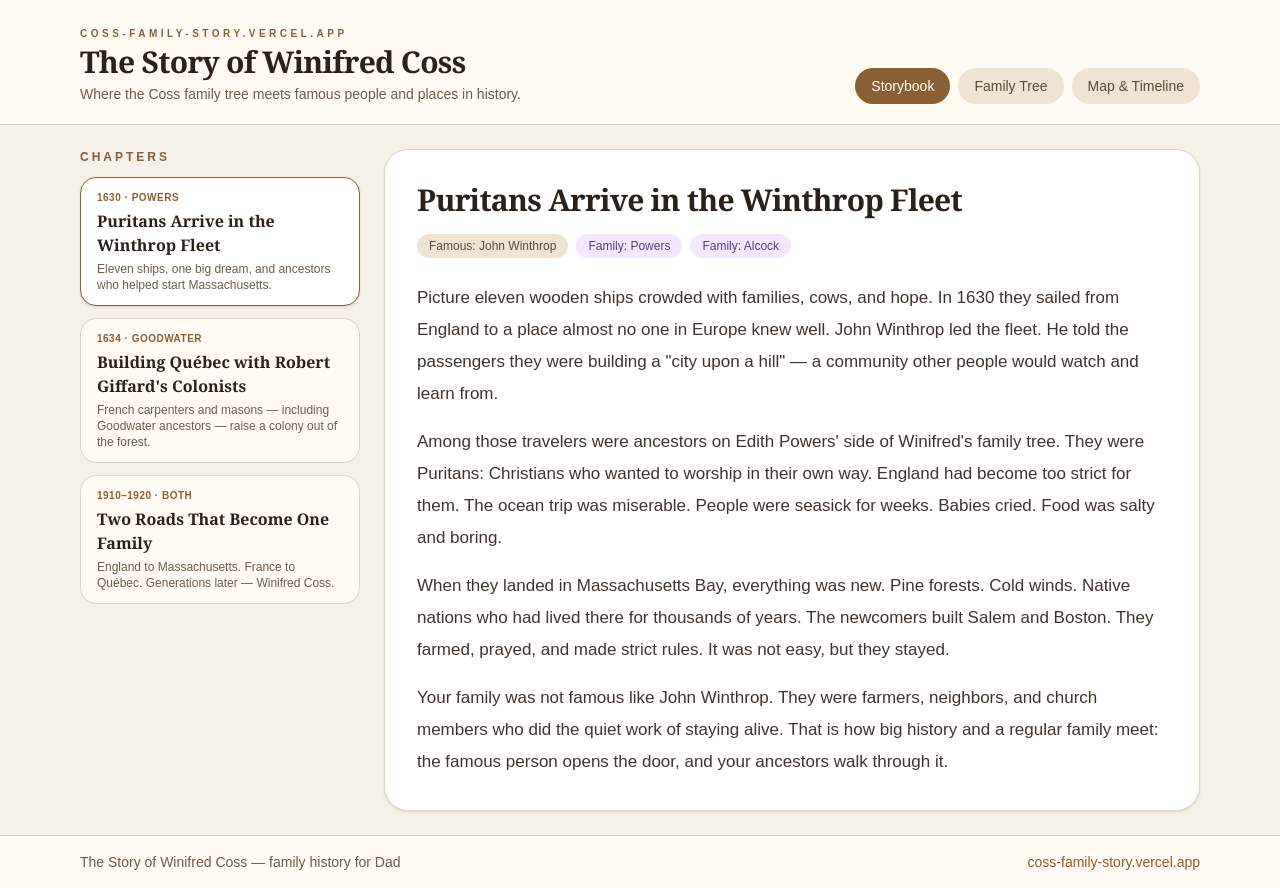
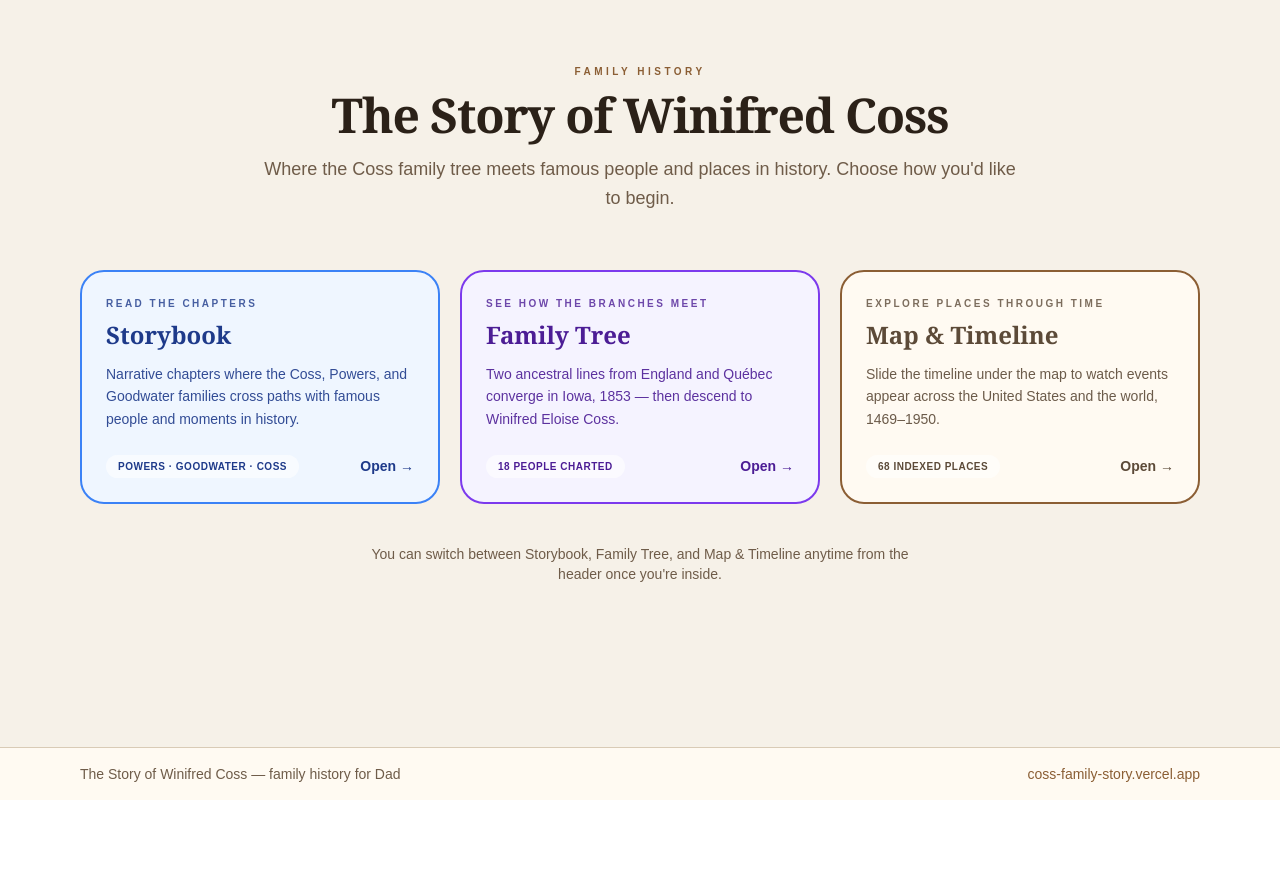
Before and after one commit to Coachjohnepop/Popham_family, a Next.js app: page / in a window 1280 px wide. After the commit the page ends 800 px from the top, so only its background shows below. Built offline with nearby package versions, Linux system fonts and the light colour scheme.

Commit message:
feat: add landing page with entry points for all three tabs
Root path shows a chooser for Storybook, Family Tree, and Map & Timeline.
Each tab has its own route (/story, /tree, /map) with header navigation.

```diff
--- /dev/null
+++ b/app/map/page.tsx
@@ -0,0 +1,5 @@
+import AppTabs from "@/components/AppTabs";
+
+export default function MapPage() {
+  return <AppTabs initialTab="map" />;
+}
--- a/app/page.tsx
+++ b/app/page.tsx
@@ -1,5 +1,5 @@
-import AppTabs from "@/components/AppTabs";
+import LandingPage from "@/components/LandingPage";
 
 export default function Home() {
-  return <AppTabs />;
+  return <LandingPage />;
 }
--- /dev/null
+++ b/app/story/page.tsx
@@ -0,0 +1,5 @@
+import AppTabs from "@/components/AppTabs";
+
+export default function StoryPage() {
+  return <AppTabs initialTab="story" />;
+}
--- /dev/null
+++ b/app/tree/page.tsx
@@ -0,0 +1,5 @@
+import AppTabs from "@/components/AppTabs";
+
+export default function TreePage() {
+  return <AppTabs initialTab="tree" />;
+}
--- a/components/AppTabs.tsx
+++ b/components/AppTabs.tsx
@@ -1,44 +1,55 @@
 "use client";
 
-import { useState } from "react";
+import Link from "next/link";
+import { usePathname, useRouter } from "next/navigation";
 import StoryView from "@/components/StoryView";
 import MapTimelineView from "@/components/MapTimelineView";
 import FamilyTreeView from "@/components/FamilyTreeView";
+import { APP_TABS, type TabId } from "@/lib/tabs";
 import { SITE_URL } from "@/lib/site";
 
-const TABS = [
-  { id: "story", label: "Storybook" },
-  { id: "tree", label: "Family Tree" },
-  { id: "map", label: "Map & Timeline" },
-] as const;
+type AppTabsProps = {
+  initialTab: TabId;
+};
 
-export default function AppTabs() {
-  const [tab, setTab] = useState<(typeof TABS)[number]["id"]>("story");
+export default function AppTabs({ initialTab }: AppTabsProps) {
+  const router = useRouter();
+  const pathname = usePathname();
+  const tab = initialTab;
+
+  function selectTab(id: TabId) {
+    const next = APP_TABS.find((item) => item.id === id);
+    if (next && pathname !== next.href) {
+      router.push(next.href);
+    }
+  }
 
   return (
     <div className="flex min-h-screen flex-col bg-[#f6f1e8] text-[#2b2118]">
       <header className="border-b border-[#d9cbb6] bg-[#fffaf2]">
         <div className="mx-auto flex max-w-6xl flex-col gap-4 px-4 py-5 sm:flex-row sm:items-end sm:justify-between">
           <div>
-            <a
-              href={SITE_URL}
+            <Link
+              href="/"
               className="text-[10px] font-semibold uppercase tracking-[0.35em] text-[#8b5e34] hover:text-[#6f4a28]"
             >
-              coss-family-story.vercel.app
-            </a>
+              Home
+            </Link>
             <h1 className="font-serif text-2xl font-semibold tracking-tight sm:text-3xl">
-              The Story of Winifred Coss
+              <Link href="/" className="hover:text-[#6f4a28]">
+                The Story of Winifred Coss
+              </Link>
             </h1>
             <p className="mt-1 max-w-2xl text-sm text-[#6f5c49]">
               Where the Coss family tree meets famous people and places in history.
             </p>
           </div>
-          <nav className="flex gap-2">
-            {TABS.map((item) => (
+          <nav className="flex flex-wrap gap-2">
+            {APP_TABS.map((item) => (
               <button
                 key={item.id}
                 type="button"
-                onClick={() => setTab(item.id)}
+                onClick={() => selectTab(item.id)}
                 className={`rounded-full px-4 py-2 text-sm font-medium transition ${
                   tab === item.id
                     ? "bg-[#8b5e34] text-white"
--- /dev/null
+++ b/components/LandingPage.tsx
@@ -0,0 +1,63 @@
+import Link from "next/link";
+import { APP_TABS } from "@/lib/tabs";
+import { SITE_URL } from "@/lib/site";
+
+export default function LandingPage() {
+  return (
+    <div className="flex min-h-screen flex-col bg-[#f6f1e8] text-[#2b2118]">
+      <main className="mx-auto flex w-full max-w-6xl flex-1 flex-col px-4 py-10 sm:py-16">
+        <div className="mx-auto max-w-3xl text-center">
+          <p className="text-[10px] font-semibold uppercase tracking-[0.35em] text-[#8b5e34]">
+            Family history
+          </p>
+          <h1 className="mt-3 font-serif text-4xl font-semibold tracking-tight sm:text-5xl">
+            The Story of Winifred Coss
+          </h1>
+          <p className="mt-4 text-base leading-relaxed text-[#6f5c49] sm:text-lg">
+            Where the Coss family tree meets famous people and places in history. Choose how
+            you&apos;d like to begin.
+          </p>
+        </div>
+
+        <div className="mt-10 grid gap-5 sm:mt-14 sm:grid-cols-3">
+          {APP_TABS.map((tab) => (
+            <Link
+              key={tab.id}
+              href={tab.href}
+              className={`group flex flex-col rounded-3xl border-2 p-6 transition hover:-translate-y-0.5 hover:shadow-lg ${tab.accent}`}
+            >
+              <p className="text-[10px] font-semibold uppercase tracking-[0.25em] opacity-80">
+                {tab.tagline}
+              </p>
+              <h2 className="mt-2 font-serif text-2xl font-semibold">{tab.label}</h2>
+              <p className="mt-3 flex-1 text-sm leading-relaxed opacity-90">{tab.description}</p>
+              <div className="mt-6 flex items-center justify-between gap-3">
+                <span className="rounded-full bg-white/60 px-3 py-1 text-[10px] font-semibold uppercase tracking-wider">
+                  {tab.badge}
+                </span>
+                <span className="text-sm font-semibold group-hover:underline">Open →</span>
+              </div>
+            </Link>
+          ))}
+        </div>
+
+        <p className="mx-auto mt-10 max-w-xl text-center text-sm text-[#6f5c49]">
+          You can switch between Storybook, Family Tree, and Map &amp; Timeline anytime from the
+          header once you&apos;re inside.
+        </p>
+      </main>
+
+      <footer className="border-t border-[#d9cbb6] bg-[#fffaf2]">
+        <div className="mx-auto flex max-w-6xl flex-col gap-2 px-4 py-4 text-sm text-[#6f5c49] sm:flex-row sm:items-center sm:justify-between">
+          <p>The Story of Winifred Coss — family history for Dad</p>
+          <a
+            href={SITE_URL}
+            className="font-medium text-[#8b5e34] hover:text-[#6f4a28]"
+          >
+            {SITE_URL.replace("https://", "")}
+          </a>
+        </div>
+      </footer>
+    </div>
+  );
+}
--- /dev/null
+++ b/lib/tabs.ts
@@ -0,0 +1,38 @@
+export const APP_TABS = [
+  {
+    id: "story",
+    label: "Storybook",
+    href: "/story",
+    tagline: "Read the chapters",
+    description:
+      "Narrative chapters where the Coss, Powers, and Goodwater families cross paths with famous people and moments in history.",
+    accent: "border-[#3b82f6] bg-[#eff6ff] text-[#1e3a8a]",
+    badge: "Powers · Goodwater · Coss",
+  },
+  {
+    id: "tree",
+    label: "Family Tree",
+    href: "/tree",
+    tagline: "See how the branches meet",
+    description:
+      "Two ancestral lines from England and Québec converge in Iowa, 1853 — then descend to Winifred Eloise Coss.",
+    accent: "border-[#7c3aed] bg-[#f5f3ff] text-[#4c1d95]",
+    badge: "18 people charted",
+  },
+  {
+    id: "map",
+    label: "Map & Timeline",
+    href: "/map",
+    tagline: "Explore places through time",
+    description:
+      "Slide the timeline under the map to watch events appear across the United States and the world, 1469–1950.",
+    accent: "border-[#8b5e34] bg-[#fffaf2] text-[#5c4a38]",
+    badge: "68 indexed places",
+  },
+] as const;
+
+export type TabId = (typeof APP_TABS)[number]["id"];
+
+export function getTabById(id: string) {
+  return APP_TABS.find((tab) => tab.id === id);
+}
```
